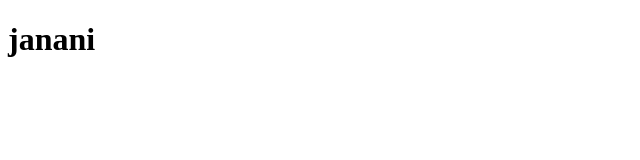
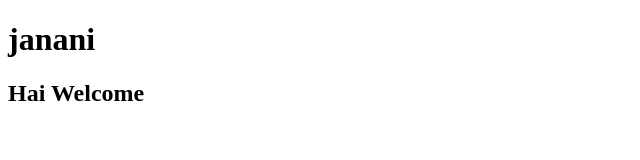
Before and after one commit to Jananiduraipandi/jspproject, a plain HTML site: page index.html in a window 1280 px wide. Shown: the whole page, without its empty margins (0-640 px from the left). Drawn offline with Linux system fonts and the light colour scheme.

Commit message:
added some lines

```diff
--- a/index.html
+++ b/index.html
@@ -3,9 +3,10 @@
 <head>
     <meta charset="UTF-8">
     <meta name="viewport" content="width=device-width, initial-scale=1.0">
-    <title>Document</title>
+    <title>jsp project</title>
 </head>
 <body>
     <h1>janani</h1>
+    <h2>Hai Welcome</h2>
 </body>
 </html>
```
